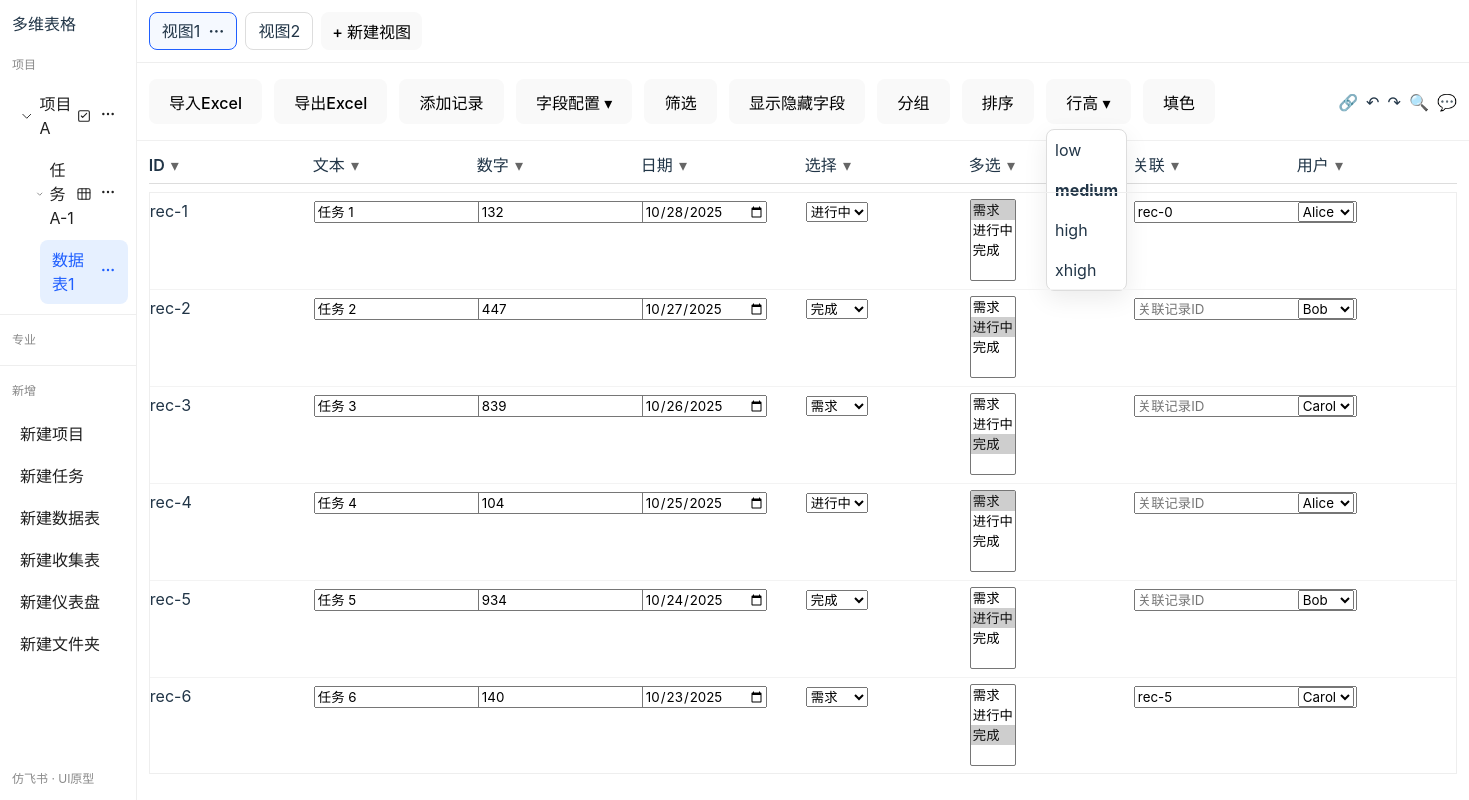
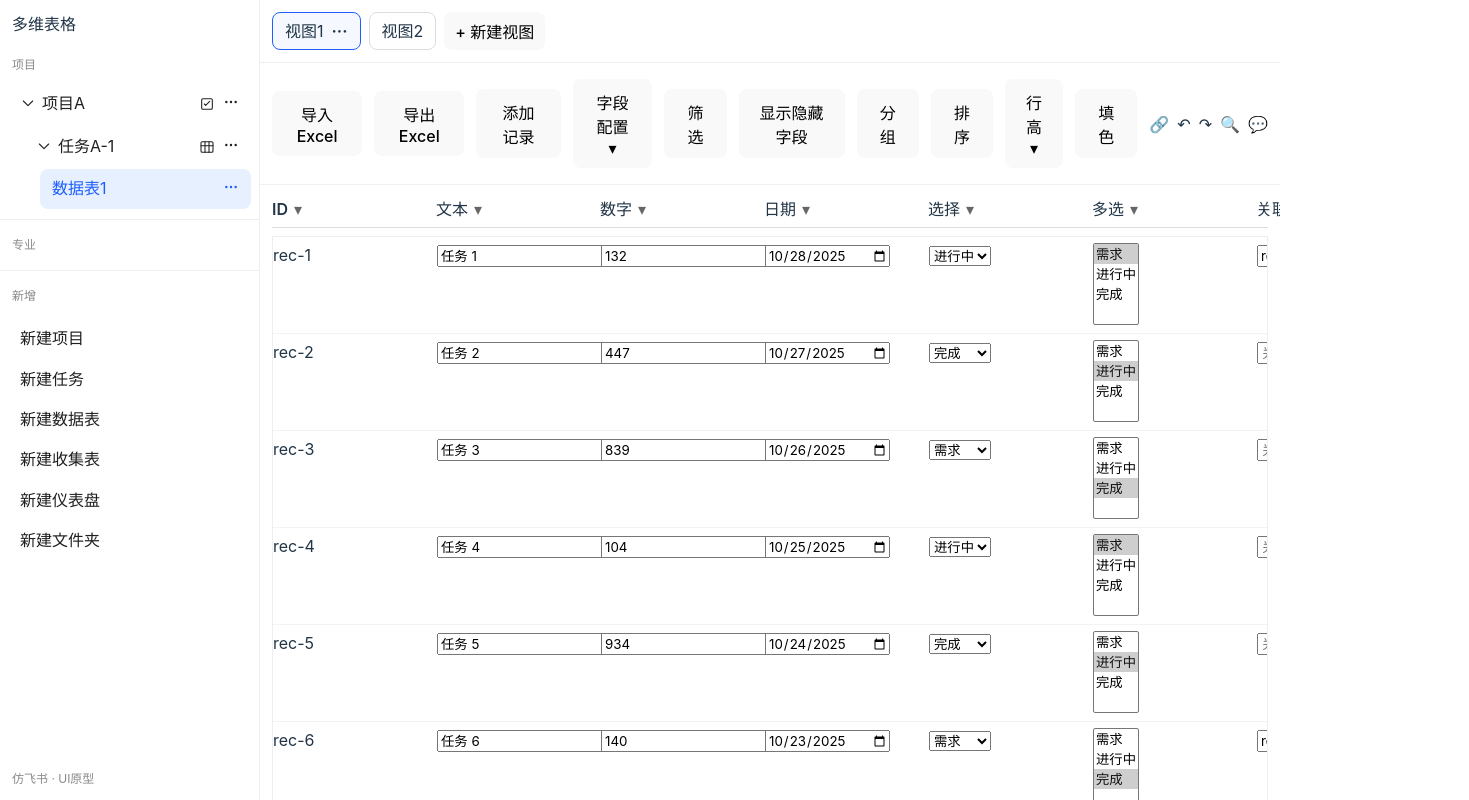
Before and after one commit to undustcover/Muti_sheet, a React (Vite) app in the folder apps/web/: page / in a window 1280 px wide. Shown: the whole page, 1469 px wide, since content can reach past the window. Built offline with nearby package versions, Linux system fonts and the light colour scheme.

Commit message:
feat(web): 侧边栏宽度统一、菜单150ms延时收起与位置优化

```diff
--- a/apps/web/src/App.tsx
+++ b/apps/web/src/App.tsx
@@ -424,7 +424,7 @@ export default function App() {
     <div style={{ display: 'flex' }}>
       <Sidebar active={activeNav} onNavigate={setActiveNav} />
 
-      <div style={{ flex: 1, height: '100vh', display: 'flex', flexDirection: 'column' }}>
+      <div style={{ flex: 1, minWidth: 0, height: '100vh', display: 'flex', flexDirection: 'column' }}>
         {/* 顶部：视图标签 */}
         <div style={{ padding: 12, borderBottom: '1px solid #eee', display: 'flex', alignItems: 'center', justifyContent: 'space-between' }}>
           <Tabs
--- a/apps/web/src/components/HeaderMenu.tsx
+++ b/apps/web/src/components/HeaderMenu.tsx
@@ -1,4 +1,4 @@
-import React, { useState } from 'react';
+import React, { useEffect, useRef, useState } from 'react';
 
 type Props = {
   columnId: string;
@@ -22,16 +22,33 @@ type Props = {
 export const HeaderMenu: React.FC<Props> = ({ columnId, index, disabled, disableHide, disableDelete, onEditField, onFreezeTo, onHideField, onSortAsc, onSortDesc, onDeleteField, onFillColorColumn, onInsertLeft, onInsertRight, onDuplicateField }) => {
   const [open, setOpen] = useState(false);
   const [colorOpen, setColorOpen] = useState(false);
+  const rootRef = useRef<HTMLDivElement | null>(null);
   const colors = ['#fffce8', '#e6fffa', '#eef2ff', '#fef9c3', '#fee2e2', '#dcfce7', '#e0f2fe'];
+
+  // 当菜单打开后，监听全局鼠标移动；一旦鼠标移出触发器+下拉菜单容器区域则自动关闭
+  useEffect(() => {
+    if (!open) return;
+    const onMouseMove = (e: MouseEvent) => {
+      const root = rootRef.current;
+      const target = e.target as Node | null;
+      if (!root) return;
+      if (target && root.contains(target)) return; // 仍在容器内（包含触发器与下拉菜单）
+      setOpen(false);
+      setColorOpen(false);
+    };
+    window.addEventListener('mousemove', onMouseMove, { passive: true });
+    return () => window.removeEventListener('mousemove', onMouseMove);
+  }, [open]);
+
   return (
-    <div style={{ position: 'relative', display: 'inline-block' }}>
+    <div ref={rootRef} style={{ position: 'relative', display: 'inline-block' }}>
       <span
         role="button"
         onClick={(e) => { e.stopPropagation(); setOpen(!open); }}
         style={{ marginLeft: 6, cursor: disabled ? 'not-allowed' : 'pointer', color: disabled ? '#bbb' : '#666' }}
       >▾</span>
       {open && !disabled && (
-        <div style={{ position: 'absolute', top: '120%', right: 0, background: 'var(--surface)', border: '1px solid var(--border)', borderRadius: 'var(--radius)', boxShadow: 'var(--shadow)', minWidth: 220, zIndex: 60 }}>
+        <div style={{ position: 'absolute', top: '100%', right: 0, background: 'var(--surface)', border: '1px solid var(--border)', borderRadius: 'var(--radius)', boxShadow: 'var(--shadow)', minWidth: 220, zIndex: 60 }}>
           <div style={{ padding: 'var(--spacing)', cursor: 'pointer' }} onClick={() => { onEditField?.(columnId); setOpen(false); }}>编辑字段</div>
           <div style={{ padding: 'var(--spacing)', cursor: 'pointer' }} onClick={() => { onEditField?.(columnId); setOpen(false); }}>编辑描述</div>
           <div style={{ padding: 'var(--spacing)', cursor: 'pointer', position: 'relative' }} onClick={() => setColorOpen(!colorOpen)}>
--- a/apps/web/src/components/Sidebar.tsx
+++ b/apps/web/src/components/Sidebar.tsx
@@ -1,4 +1,4 @@
-import React, { useMemo, useState } from 'react';
+import React, { useMemo, useState, useEffect, useRef } from 'react';
 import { IconPlus, IconTask, IconTable, IconMore, IconChevronDown, IconChevronRight, IconCollect, IconDashboard, IconFolder } from './Icons';
 
 type Props = {
@@ -44,25 +44,98 @@ const Row: React.FC<{ label: React.ReactNode; active?: boolean; onClick?: () =>
       color: active ? 'var(--color-primary)' : '#202020',
       margin: '2px var(--spacing)',
       display: 'flex',
-      alignItems: 'center',
+      alignItems: 'flex-start',
       justifyContent: 'space-between'
     }}
   >
-    <span>{label}</span>
-    <span style={{ display: 'inline-flex', alignItems: 'center', gap: 'var(--spacing)' }}>{trailing}</span>
+    <div style={{ flex: 1, minWidth: 0, overflowWrap: 'anywhere', wordBreak: 'break-word', lineHeight: 1.4 }}>{label}</div>
+    <span style={{ display: 'inline-flex', alignItems: 'center', gap: 'var(--spacing)', flex: 'none' }}>{trailing}</span>
   </div>
 );
 
 const Menu: React.FC<{ items: { label: string; onClick: () => void; danger?: boolean }[] }>
   = ({ items }) => {
   const [open, setOpen] = useState(false);
+  const [placement, setPlacement] = useState<'bottom' | 'top'>('bottom');
+  const wrapperRef = useRef<HTMLDivElement>(null);
+  const menuRef = useRef<HTMLDivElement>(null);
+  const closeTimerRef = useRef<number | null>(null);
+
+  const cancelClose = () => {
+    if (closeTimerRef.current !== null) {
+      clearTimeout(closeTimerRef.current);
+      closeTimerRef.current = null;
+    }
+  };
+  const scheduleClose = () => {
+    cancelClose();
+    closeTimerRef.current = window.setTimeout(() => setOpen(false), 150);
+  };
+
+  useEffect(() => {
+    if (!open) return;
+    const calc = () => {
+      const triggerEl = wrapperRef.current;
+      const popEl = menuRef.current;
+      if (!triggerEl || !popEl) return;
+      const rect = triggerEl.getBoundingClientRect();
+      const menuHeight = popEl.offsetHeight;
+      const spaceBelow = window.innerHeight - rect.bottom;
+      const spaceAbove = rect.top;
+      const shouldFlipToTop = spaceBelow < menuHeight + 8 && spaceAbove > spaceBelow;
+      setPlacement(shouldFlipToTop ? 'top' : 'bottom');
+    };
+    const raf = requestAnimationFrame(calc);
+    window.addEventListener('resize', calc);
+    window.addEventListener('scroll', calc, true);
+    return () => {
+      cancelAnimationFrame(raf);
+      window.removeEventListener('resize', calc);
+      window.removeEventListener('scroll', calc, true);
+    };
+  }, [open]);
+
   return (
-    <div style={{ position: 'relative', display: 'inline-block' }} onClick={(e) => e.stopPropagation()}>
-      <span role="button" style={{ cursor: 'pointer', display: 'inline-flex', alignItems: 'center' }} onClick={() => setOpen(!open)}><IconMore /></span>
+    <div
+      ref={wrapperRef}
+      style={{ position: 'relative', display: 'inline-block' }}
+      onClick={(e) => e.stopPropagation()}
+      onMouseEnter={cancelClose}
+      onMouseLeave={scheduleClose}
+    >
+      <span
+        role="button"
+        style={{ cursor: 'pointer', display: 'inline-flex', alignItems: 'center' }}
+        onClick={() => { cancelClose(); setOpen(!open); }}
+      >
+        <IconMore />
+      </span>
       {open && (
-        <div style={{ position: 'absolute', top: '120%', right: 0, background: '#fff', border: '1px solid #ddd', borderRadius: 'var(--radius)', boxShadow: 'var(--shadow)', minWidth: 160, zIndex: 60 }}>
+        <div
+          ref={menuRef}
+          style={{
+            position: 'absolute',
+            top: placement === 'bottom' ? '100%' : 'auto',
+            bottom: placement === 'top' ? '100%' : 'auto',
+            right: 0,
+            marginTop: placement === 'bottom' ? 6 : 0,
+            marginBottom: placement === 'top' ? 6 : 0,
+            background: '#fff',
+            border: '1px solid #ddd',
+            borderRadius: 'var(--radius)',
+            boxShadow: 'var(--shadow)',
+            minWidth: 160,
+            zIndex: 60
+          }}
+        >
           {items.map((it, idx) => (
-            <div key={idx} style={{ padding: 'var(--spacing)', cursor: 'pointer', color: it.danger ? '#c00' : undefined }} onClick={() => { it.onClick(); setOpen(false); }}>{it.label}</div>
+            <div
+              key={idx}
+              style={{ padding: 'var(--spacing)', cursor: 'pointer', color: it.danger ? '#c00' : undefined }}
+              onClick={() => { cancelClose(); it.onClick(); setOpen(false); }}
+            >
+              {it.label}
+            </div>
           ))}
         </div>
       )}
@@ -296,7 +369,7 @@ export const Sidebar: React.FC<Props> = ({ active, onNavigate }) => {
 
   // 在 Sidebar 组件内部已有状态与函数后，渲染最底部增加 Modal UI（依赖 compose* 状态）
   return (
-    <div style={{ width: 260, borderRight: '1px solid #eee', height: '100vh', display: 'flex', flexDirection: 'column' }}>
+    <div style={{ width: 260, minWidth: 260, maxWidth: 260, boxSizing: 'border-box', flex: '0 0 260px', borderRight: '1px solid #eee', height: '100vh', display: 'flex', flexDirection: 'column' }}>
       <div style={{ padding: 12, fontWeight: 700 }}>多维表格</div>
 
       {/* 项目层级 */}
--- a/apps/web/src/components/Toolbar.tsx
+++ b/apps/web/src/components/Toolbar.tsx
@@ -1,4 +1,4 @@
-import React, { useMemo, useState, useRef } from 'react';
+import React, { useMemo, useState, useRef } from 'react'
 
 type ColumnItem = { id: string; name: string; type: string };
 
@@ -21,19 +21,55 @@ type Props = {
 };
 
 export const Toolbar: React.FC<Props> = ({ columns, onColumnsChange, rowHeight, onRowHeightChange, onFilterOpen, onColorOpen, onGroupOpen, onSortOpen, onShowAllHidden, onAddRecord, onImport, onExport, columnVisibility, onToggleFieldVisibility }) => {
-  const [fieldOpen, setFieldOpen] = useState(false);
-  const [editTarget, setEditTarget] = useState<ColumnItem | null>(null);
-  const [editName, setEditName] = useState('');
-  const [editType, setEditType] = useState('text');
-  const fileRef = useRef<HTMLInputElement | null>(null);
+  const [fieldOpen, setFieldOpen] = useState(false)
+  const [rowHeightOpen, setRowHeightOpen] = useState(false)
+  const [editTarget, setEditTarget] = useState<ColumnItem | null>(null)
+  const [editName, setEditName] = useState('')
+  const [editType, setEditType] = useState('text')
+  const fileRef = useRef<HTMLInputElement | null>(null)
+  const rowHeightRef = useRef<HTMLDivElement | null>(null)
+  const closeTimerRef = useRef<number | null>(null)
+  const fieldCloseTimerRef = useRef<number | null>(null)
 
-  const typeOptions = useMemo(() => ['text', 'single', 'multi', 'user', 'number', 'date', 'attachment', 'formula', 'creator', 'modifier', 'created_at', 'updated_at'], []);
+  const typeOptions = useMemo(() => ['text', 'single', 'multi', 'user', 'number', 'date', 'attachment', 'formula', 'creator', 'modifier', 'created_at', 'updated_at'], [])
 
   const applyEdit = () => {
-    if (!editTarget) return;
-    onColumnsChange(columns.map(c => c.id === editTarget.id ? { ...c, name: editName, type: editType } : c));
-    setEditTarget(null);
-  };
+    if (!editTarget) return
+    onColumnsChange(columns.map(c => c.id === editTarget.id ? { ...c, name: editName, type: editType } : c))
+    setEditTarget(null)
+  }
+
+  const cancelClose = () => {
+    if (closeTimerRef.current) {
+      clearTimeout(closeTimerRef.current)
+      closeTimerRef.current = null
+    }
+  }
+
+  const scheduleClose = () => {
+    cancelClose()
+    closeTimerRef.current = window.setTimeout(() => {
+      setRowHeightOpen(false)
+      closeTimerRef.current = null
+    }, 150)
+  }
+
+  const cancelFieldClose = () => {
+    if (fieldCloseTimerRef.current) {
+      clearTimeout(fieldCloseTimerRef.current)
+      fieldCloseTimerRef.current = null
+    }
+  }
+
+  const scheduleFieldClose = () => {
+    cancelFieldClose()
+    fieldCloseTimerRef.current = window.setTimeout(() => {
+      setFieldOpen(false)
+      fieldCloseTimerRef.current = null
+    }, 150)
+  }
+
+
 
   return (
     <div style={{ display: 'flex', gap: 12, alignItems: 'center', padding: '8px 0' }}>
@@ -71,10 +107,10 @@ export const Toolbar: React.FC<Props> = ({ columns, onColumnsChange, rowHeight,
 
       <button onClick={onAddRecord}>添加记录</button>
 
-      <div style={{ position: 'relative' }}>
-        <button onClick={() => setFieldOpen(!fieldOpen)}>字段配置 ▾</button>
+      <div style={{ position: 'relative' }} onMouseEnter={cancelFieldClose} onMouseLeave={scheduleFieldClose}>
+        <button onClick={() => { cancelFieldClose(); setFieldOpen(!fieldOpen) }}>字段配置 ▾</button>
         {fieldOpen && (
-          <div style={{ position: 'absolute', top: '110%', left: 0, background: '#fff', border: '1px solid #ddd', borderRadius: 'var(--radius)', minWidth: 260, zIndex: 30, boxShadow: 'var(--shadow)' }}>
+          <div style={{ position: 'absolute', top: '100%', left: 0, background: '#fff', border: '1px solid #ddd', borderRadius: 'var(--radius)', minWidth: 260, zIndex: 60, boxShadow: 'var(--shadow)' }}>
             {columns.map((c) => {
               const isVisible = (columnVisibility?.[c.id] !== false);
               return (
@@ -120,15 +156,22 @@ export const Toolbar: React.FC<Props> = ({ columns, onColumnsChange, rowHeight,
       <button onClick={() => onGroupOpen && onGroupOpen()}>分组</button>
       <button onClick={() => onSortOpen && onSortOpen()}>排序</button>
 
-      <div style={{ position: 'relative' }}>
-        <button onClick={() => { /* toggle */ }}>行高 ▾</button>
-        <div style={{ position: 'absolute', top: '110%', left: 0, background: 'var(--surface)', border: '1px solid var(--border)', borderRadius: 'var(--radius)', boxShadow: 'var(--shadow)' }}>
-          {(['low','medium','high','xhigh'] as const).map(h => (
-            <div key={h} style={{ padding: 'var(--spacing)', cursor: 'pointer', fontWeight: rowHeight === h ? 700 : 400 }} onClick={() => onRowHeightChange(h)}>
-              {h}
-            </div>
-          ))}
-        </div>
+      <div
+        ref={rowHeightRef}
+        style={{ position: 'relative' }}
+        onMouseEnter={cancelClose}
+        onMouseLeave={scheduleClose}
+      >
+        <button onClick={() => { cancelClose(); setRowHeightOpen(!rowHeightOpen) }}>行高 ▾</button>
+        {rowHeightOpen && (
+          <div style={{ position: 'absolute', top: '100%', left: 0, background: 'var(--surface)', border: '1px solid var(--border)', borderRadius: 'var(--radius)', boxShadow: 'var(--shadow)', zIndex: 60 }}>
+            {(['low','medium','high','xhigh'] as const).map(h => (
+              <div key={h} style={{ padding: 'var(--spacing)', cursor: 'pointer', fontWeight: rowHeight === h ? 700 : 400 }} onClick={() => { onRowHeightChange(h); cancelClose(); setRowHeightOpen(false); }}>
+                {h}
+              </div>
+            ))}
+          </div>
+        )}
       </div>
 
       <button onClick={onColorOpen}>填色</button>
@@ -141,7 +184,7 @@ export const Toolbar: React.FC<Props> = ({ columns, onColumnsChange, rowHeight,
         <span title="评论">💬</span>
       </div>
     </div>
-  );
-};
+  )
+}
 
-export default Toolbar;
+export default Toolbar
```
